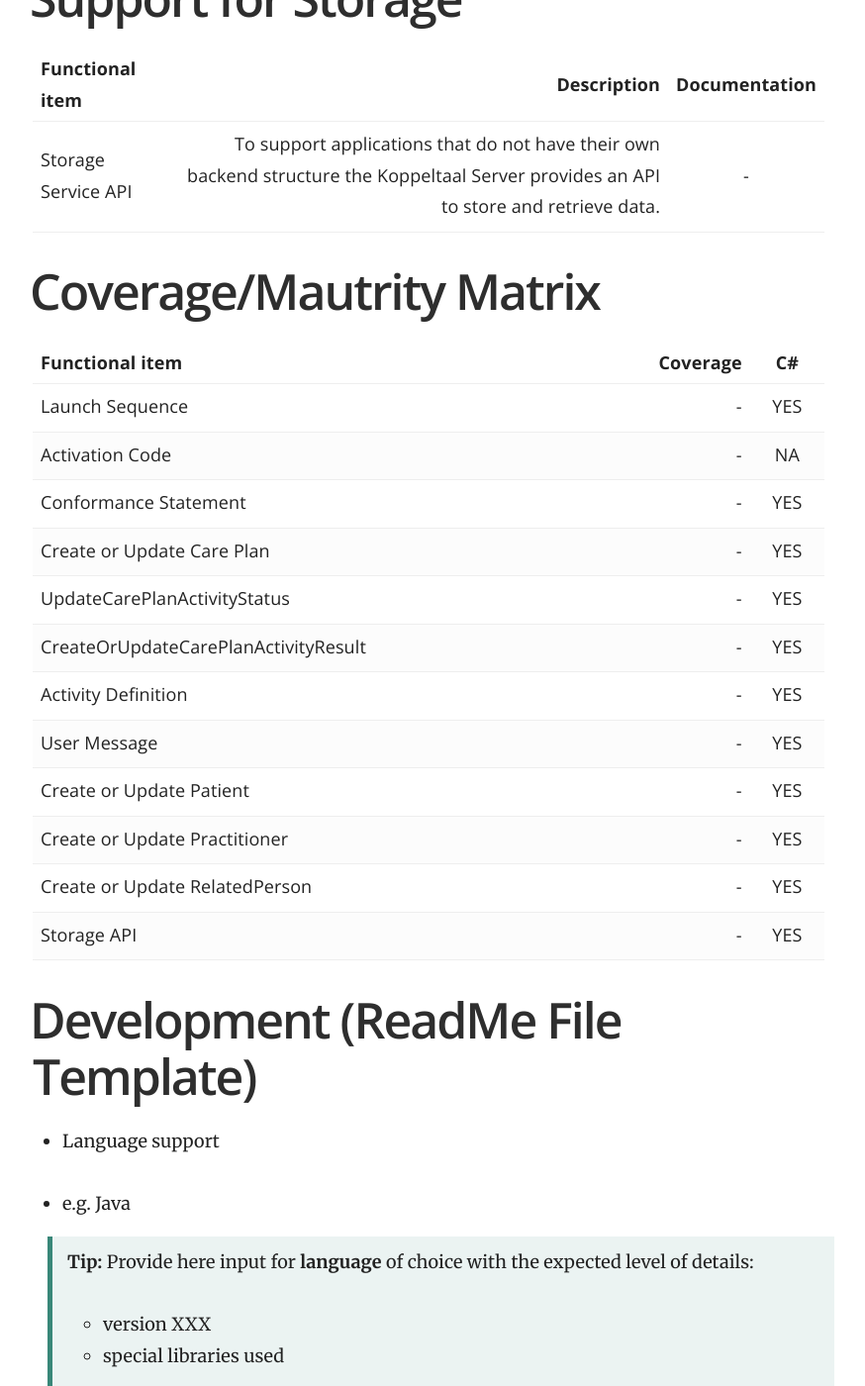
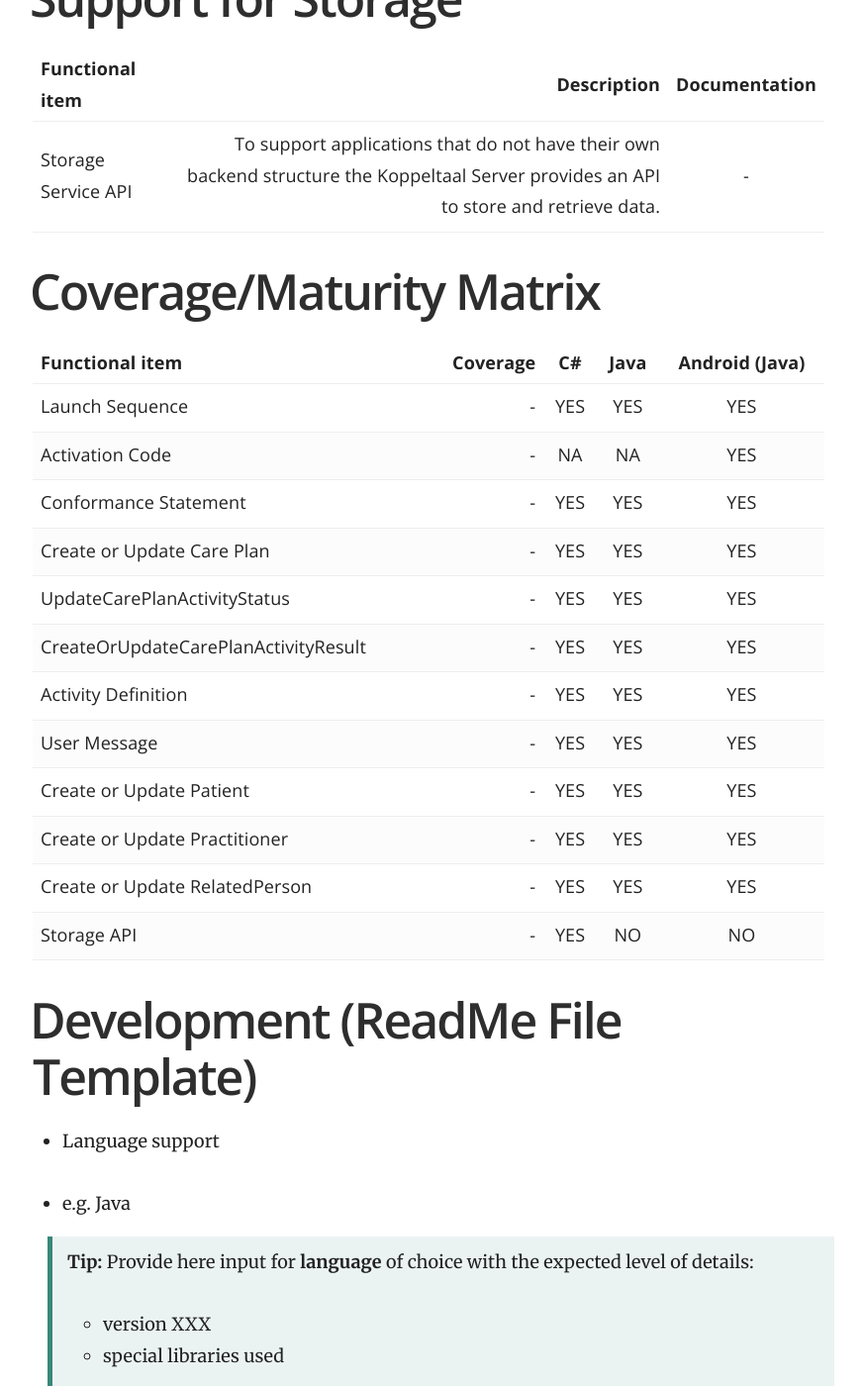
Before and after one commit to Koppeltaal/Koppeltaal-Documentation, a Jekyll site: the page built from _docs/koppelaal-1.2/adapters.md, in a window 1280 px wide and 1400 px high, scrolled down 3720 px. Shown: the whole window at 99% size, without its empty margins (357-1231 px from the left). Built offline with Jekyll 4.4.1, drawn with Linux system fonts in a browser that asks for light colours.

Commit message:
Update adapters.md

```diff
--- a/_docs/koppelaal-1.2/adapters.md
+++ b/_docs/koppelaal-1.2/adapters.md
@@ -81,24 +81,24 @@ The following message types are available as part of the Adapter implementation.
 |   Storage Service API| To support applications that do not have their own backend structure the Koppeltaal Server provides an API to store and retrieve data. |  -    |
 
 
-# Coverage/Mautrity Matrix
+# Coverage/Maturity Matrix
 
 
 
-| Functional item    | Coverage | C#   |
-| :------- | ----: | :---: |
-|   Launch Sequence |  -    |   YES   |
-|   Activation Code |  -    |   NA  |
-|   Conformance Statement|  -    |   YES  |
-|   Create or Update Care Plan |  -    |   YES   |
-|   UpdateCarePlanActivityStatus |  -    |   YES   |
-|   CreateOrUpdateCarePlanActivityResult |  -    |   YES   |
-|   Activity Definition |  -    |   YES   |
-|   User Message |  -    |   YES   |
-|   Create or Update Patient |  -    |   YES   |
-|   Create or Update Practitioner |  -    |   YES   |
-|   Create or Update RelatedPerson |  -    |   YES   |
-|   Storage API |  -    |   YES |
+| Functional item    | Coverage | C#   | Java   | Android (Java)   |
+| :------- | ----: | :---: | :---: | :---: |
+|   Launch Sequence |  -    |   YES   |   YES   |   YES   |
+|   Activation Code |  -    |   NA  |   NA   |   YES   |
+|   Conformance Statement|  -    |   YES  |   YES  |   YES  |
+|   Create or Update Care Plan |  -    |   YES   |   YES  |   YES  |
+|   UpdateCarePlanActivityStatus |  -    |   YES   |   YES  |   YES  |
+|   CreateOrUpdateCarePlanActivityResult |  -    |   YES   |   YES  |   YES  |
+|   Activity Definition |  -    |   YES   |   YES  |   YES  |
+|   User Message |  -    |   YES   |   YES  |   YES  |
+|   Create or Update Patient |  -    |   YES   |   YES  |   YES  |
+|   Create or Update Practitioner |  -    |   YES   |   YES  |   YES  |
+|   Create or Update RelatedPerson |  -    |   YES   |   YES  |   YES  |
+|   Storage API |  -    |   YES |   NO  |   NO  |
 
 
 
```
